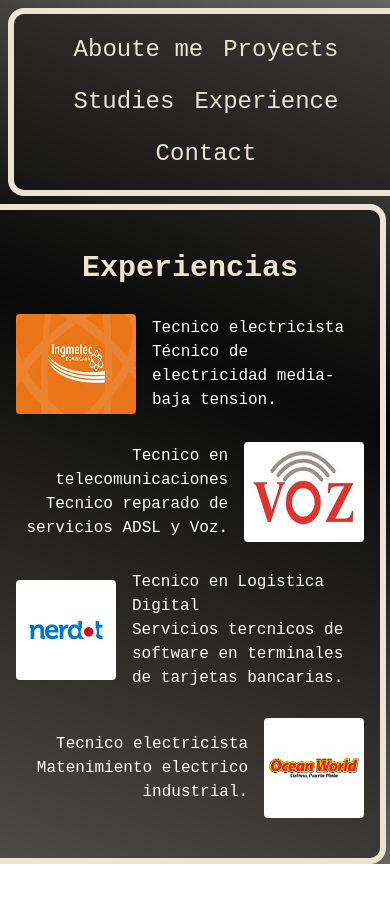
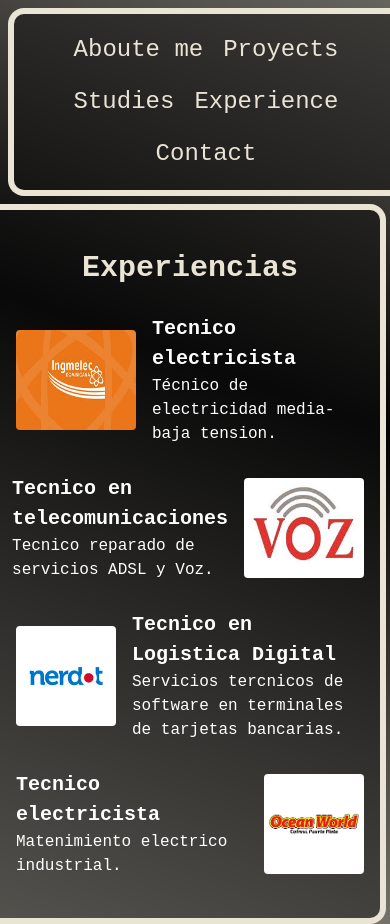
Before and after one commit to AdrianAlexisRD/Portafolio, a React (Vite) app: page /experience in a window 390 px wide. Before the commit the page ends 864 px from the top, so only its background shows below. Built offline with nearby package versions, Linux system fonts and the light colour scheme.

Commit message:
actualizacio de estilo

```diff
--- a/src/pages/experience.jsx
+++ b/src/pages/experience.jsx
@@ -10,28 +10,28 @@ export const Experience = () =>{
             <div className='flex md:gap-7 gap-4 items-center'>
                 <img src={Ingmelec} alt="Ingmelec" className='md:w-40 w-30 md:h-30 h-25 rounded ' />
                 <div>
-                    <h3 className='md:text-3xl'>Tecnico electricista</h3>
+                    <h3 className='md:text-3xl text-[20px] font-bold'>Tecnico electricista</h3>
                     <p className='md:text-2xl'>Técnico de electricidad media-baja tension.</p>
                 </div>
             </div>
             <div className='flex md:flex-row flex-row-reverse md:gap-7 gap-4 items-center '>
                 <img src={Voz} alt="Ingmelec" className='md:w-40 w-30 md:h-30 h-25 rounded ' />
-                <div className='text-end md:text-start'>
-                    <h3 className='md:text-3xl'>Tecnico en telecomunicaciones</h3>
+                <div>
+                    <h3 className='md:text-3xl text-[20px] font-bold'>Tecnico en telecomunicaciones</h3>
                     <p className='md:text-2xl'>Tecnico reparado de servicios ADSL y Voz.</p>
                 </div>
             </div >
             <div className='flex md:gap-7 gap-4 items-center'>
                 <img src={Nerdot} alt="Ingmelec" className='md:w-40 w-30 md:h-30 h-25 rounded ' />
                 <div>
-                    <h3 className='md:text-3xl'>Tecnico en Logistica Digital</h3>
+                    <h3 className='md:text-3xl text-[20px] font-bold'>Tecnico en Logistica Digital</h3>
                     <p className='md:text-2xl'>Servicios tercnicos de software en terminales de tarjetas bancarias.</p>
                 </div>
             </div>
             <div className='flex md:flex-row flex-row-reverse md:gap-7 gap-4 items-center '>
                 <img src={OceanWorld} alt="Ingmelec" className='md:w-40 w-30 md:h-30 h-25 rounded ' />
-                <div className='text-end md:text-start'>
-                    <h3 className='md:text-3xl'>Tecnico electricista</h3>
+                <div>
+                    <h3 className='md:text-3xl text-[20px] font-bold'>Tecnico electricista</h3>
                     <p className='md:text-2xl'>Matenimiento electrico industrial.</p>
                 </div>
             </div>
```
